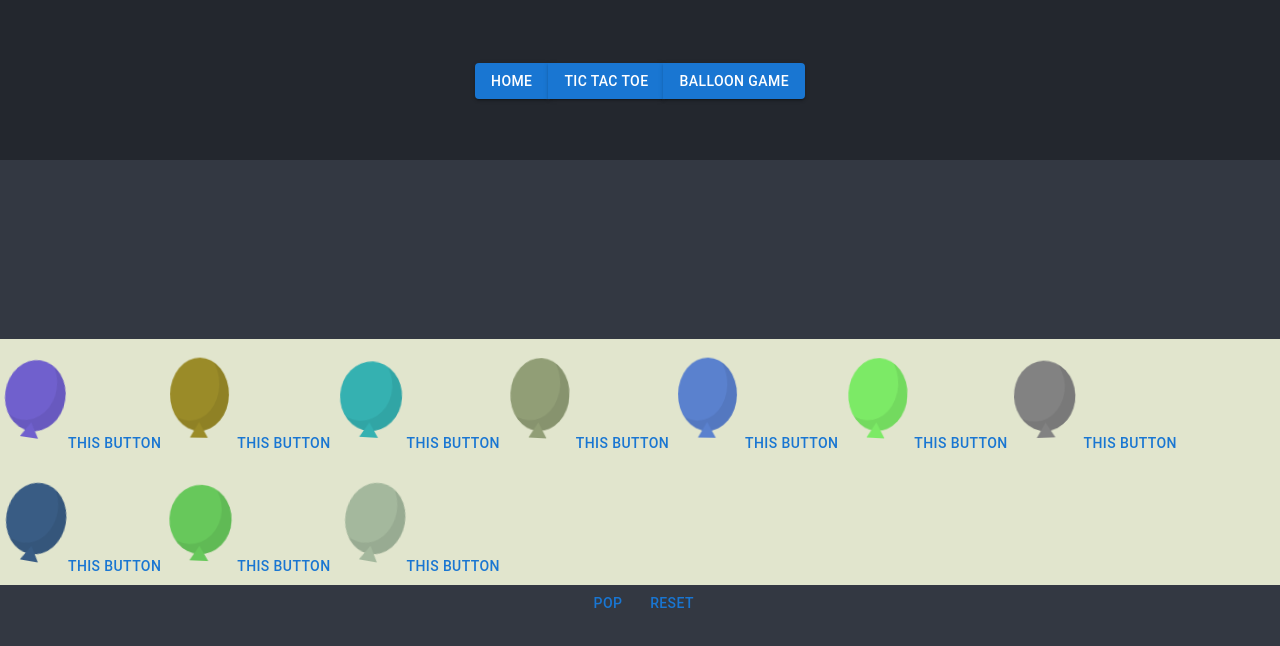
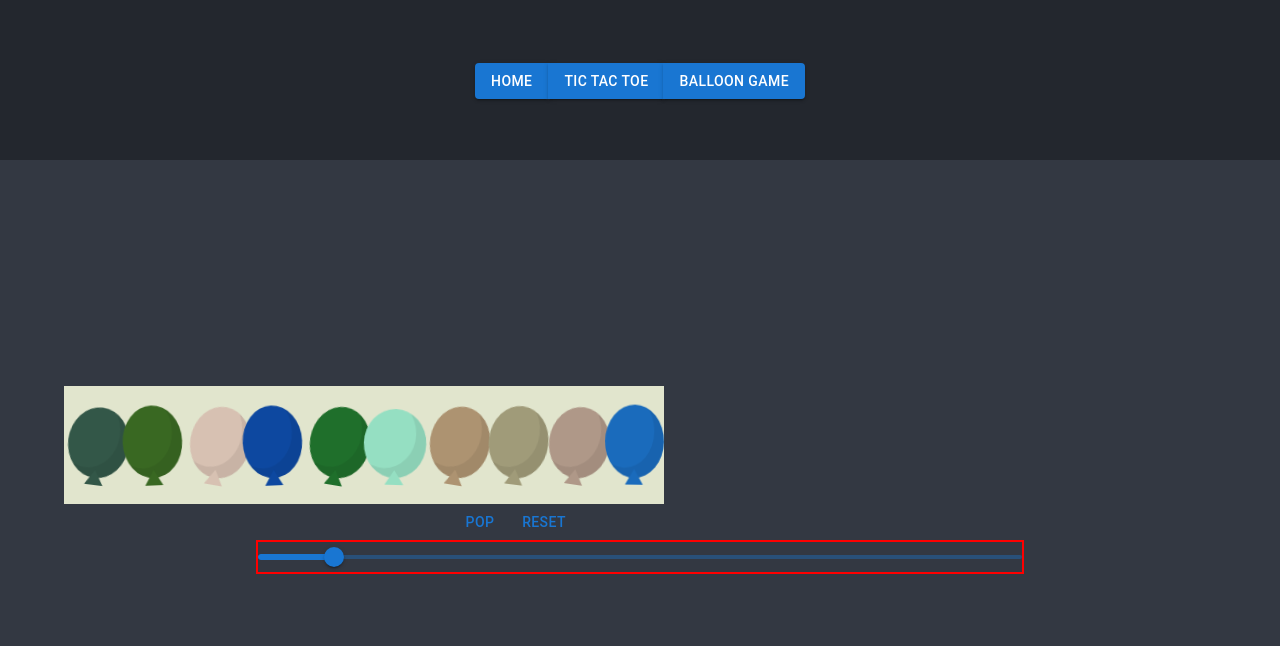
Before and after one commit to TheJD-droid/TheJD.github.io, a React (Create React App) app in the folder my_website/: page /BalloonPage in a window 1280 px wide. Shown: the top 646 px of the page. Built offline with nearby package versions, Linux system fonts and the light colour scheme.

Commit message:
Formatting, sound, state
Fixed some formatting, got the toBePopped state working properly, added the balloonpopping sound, associated it with each balloon, and has it play when a balloon is popped.

```diff
--- a/my_website/src/App.css
+++ b/my_website/src/App.css
@@ -4,7 +4,7 @@
   min-height: fit-content;
 
   background-color: #333842;
-  /*border: 4px rgb(13, 0, 128) solid;*/
+  /* border: 4px green solid; */
 
 }
 
@@ -24,6 +24,8 @@
   background-color: #23272e;
   min-height: 20vh;
   min-width: fit-content;
+  max-width: 100vw;
+  max-height: 100vh;
   display: flex;
   flex-direction: column;
   align-items: center;
@@ -36,12 +38,16 @@
   background-color: #333842;
   min-height: 80vh;
   min-width: fit-content;
+  max-width: 100vw;
+  max-height: 100vh;
   display: flex;
   flex-direction: column;
   align-items: center;
   justify-content: center;
   font-size: calc(10px + 2vmin);
   color: white;
+
+
 }
 
 .App-link {
--- a/my_website/src/CSSFiles/bubble.css
+++ b/my_website/src/CSSFiles/bubble.css
@@ -1,4 +1,4 @@
-body {
+/* body {
     display: grid;
     place-content: center;
     height: 100vh;
@@ -133,4 +133,4 @@ body {
 
     97%, 100% {
       -webkit-transform: scale(1);
-      transform: scale(1); } }
+      transform: scale(1); } } */
--- a/my_website/src/components/BalloonGame/Balloon.js
+++ b/my_website/src/components/BalloonGame/Balloon.js
@@ -1,6 +1,7 @@
 import { Button } from '@mui/material';
 import '../../CSSFiles/balloons.css'
 import React, { useEffect, useRef } from 'react';
+import balloonPopSound from '../../assets/balloonpop-83760.mp3';
 
 export default function Balloon(props) {
 
@@ -9,6 +10,13 @@ export default function Balloon(props) {
     const [chosenColor, setChosenColor] = React.useState(randomColor());
 //    const chosenColor = randomColor();
     const [chosenDuration, setChosenDuration] = React.useState(randomAnimationDuration());
+
+
+
+    function playSound() {
+        new Audio(balloonPopSound).play()
+    }
+
 
     useEffect(()=> {
         if (props.onReset) {
@@ -20,28 +28,38 @@ export default function Balloon(props) {
         }
     }, [props.onReset])
 
+
     useEffect(() => {
-        console.log(balloonState);
-        console.log('is popping an instrument?')
-        if (props.toBePopped != -1) {
-            console.log('will I pop?')
+        if (balloonState === 'balloon popped') {
+            playSound()
+        }
+    }, [balloonState])
 
+
+    const handleClick = () => {
+        if (balloonState === 'balloon') {
+            props.handlePop(props.idNum)
+            console.log(props)
+            console.log("but do we reset?")
+            //playSound()
         }
-        console.log(props.setToBePopped)
-        if (props.toBePopped == props.idNum) {
-            console.log('I will pop!')
-            setBalloonState('balloon popped');
+        else if (balloonState === 'balloon popped') {
+            setBalloonState('balloon')
+        }
+    };
+
+    useEffect(() => {
+        if((props.toBePopped === props.idNum) && (balloonState != 'balloon popped')) {
+            setBalloonState('balloon popped')
+            //playSound()
+            props.handlePop(-1)
             console.log(props.toBePopped)
-            console.log(balloonState)
         }
+
 
     }, [props.toBePopped])
 
 
-
-    const handleClick = () => {
-        console.log(props);
-    };
 
     const style = {
 
@@ -95,9 +113,9 @@ export default function Balloon(props) {
             ▲
             </div>
         </div>
-        <Button onClick={() => {
+        {/* <Button onClick={() => {
             handleClick();
-            }}>THIS BUTTON</Button>
+            }}>THIS BUTTON</Button> */}
         </>
 
     );
--- a/my_website/src/pages/BalloonPage.js
+++ b/my_website/src/pages/BalloonPage.js
@@ -6,7 +6,7 @@ import '../CSSFiles/bubble.css';
 import Balloon from "../components/BalloonGame/Balloon";
 import { Grid } from "@mui/material";
 import { useState } from "react";
-
+import { Slider } from "@mui/material";
 
 export default function BalloonPage() {
 
@@ -19,23 +19,20 @@ export default function BalloonPage() {
     //         popSound.play();
     //     });
     // });
-    const [poppingSoundNow, setPoppingSoundNow] = React.useState(false);
+    //const [poppingSoundNow, setPoppingSoundNow] = React.useState(false);
     const [onReset, setOnReset] = React.useState(false)
     const [onPopped, setOnPopped] = React.useState(false)
-    const [toBePopped, setToBePopped] = useState(-1);
-    const numberOfBalloons = 10;
-/*
-    const states = new Array()
+    const [toBePopped, setToBePopped] = React.useState(-1);
+    //const numberOfBalloons = 10;
 
-    for (let i = 0; i < numberOfBalloons; i++) {
-        const [balloonState, setBalloonState] = React.useState('balloon');
-        states.concat({i: {'state': balloonState, 'setState': setBalloonState}})
+    const [numberOfBalloons, setNumberOfBalloons] = React.useState(10)
+
+    const [whichBalloonToPop, setWhichBalloonToPop] = React.useState(1);
+
+    const [gameState, setGameState] = React.useState(new Array())
+    const handleChangeOfBalloons = (event, newValue) => {
+        setNumberOfBalloons(newValue)
     }
-*/
-    useEffect(() => {
-        setPoppingSoundNow(false);
-    }, [poppingSoundNow]);
-
 
 
     useEffect(() => {
@@ -43,52 +40,45 @@ export default function BalloonPage() {
             setOnReset(false)
             setToBePopped(-1)
         }
-        resetBalloons()
+
     }, [onReset]);
 
-    useEffect(() => {
-        if(toBePopped != -1) {
-            popBalloon(toBePopped);
 
-        }
-        // if (onPopped) {
-        //     setOnPopped(false)
-        // }
-    //}, [onPopped]);
-    }, [toBePopped]);
 
-    const popBalloon = (toBePopped) => {
-        console.log(toBePopped)
-        //setToBePopped(-1)
-        //setBalloonState('balloon popped')
-      }
 
-      const resetBalloons = () => {
-        console.log('resetBalloons')
-        setToBePopped(-1)
 
+      const handlePop = (x) => {
+        setToBePopped(x)
       }
 
 
 
-
     return(
-        <>
-            <div className="pageContainer">
-            <Grid container>
+        <><Grid container direction='column'>
+            <Grid item>
+            {/* <div className="pageContainer" style={{marginLeft: '5vw', marginRight: '5vw', width: 'fit-content', justifyContent: 'center'}}> */}
+            <Grid container style={{ marginLeft:'5vw', marginRight: '5vw', background:'hsl(70, 31%, 85%)', textAlign: 'center', width: 'fit-content', justifyContent: 'center'}}>
                 {/* <Grid item>
                     <Balloon className={balloonState} onReset={onReset} setOnReset={setOnReset}></Balloon>
                 </Grid> */}
 
                 {/* {console.log(createBalloons(numberOfBalloons, balloonState, onReset, setOnReset))} */}
-                {createBalloons(numberOfBalloons, 'balloon', onReset, setOnReset, toBePopped, setToBePopped)}
+                {createBalloons(numberOfBalloons, onReset, setOnReset, toBePopped, handlePop)}
 
 
             </Grid>
-            </div>
+
+
+            {/* </div> */}
+            </Grid>
+            <Grid item>
+            <Grid container direction='column' style={{maxWidth: '80vw'}}>
+                <Grid item style={{maxWidth: '80vw'}}>
                     <div>
                         <Button onClick={() => {
-                    setToBePopped(5);
+                            // setToBePopped(5);
+                            setToBePopped(whichBalloonToPop);
+                            setWhichBalloonToPop(((whichBalloonToPop % 10) + 1))
                             console.log(toBePopped);
                             //setPoppingSoundNow(true)
 
@@ -99,8 +89,20 @@ export default function BalloonPage() {
 
                             }}>Reset</Button>
                     </div>
+                </Grid>
+                <Grid item style={{width: '80vw', maxWidth: '60vw', border: '2px solid red', marginLeft: '20vw', marginRight: '20vw'}}>
+                    <Grid container direction='row'>
+                        {/* <Grid item style={{width: '20vw', border:'2px solid green'}} /> */}
+                        {/* <Grid item style={{width: '80vw', border: '2px solid red'}}> */}
 
+                                <Slider defaultValue={10} aria-label="Default" valueLabelDisplay="auto" value={numberOfBalloons} onChange={handleChangeOfBalloons} style={{width: '80vw', maxWidth: '1058px'}}/>
 
+                        {/* </Grid> */}
+                    </Grid>
+                </Grid>
+                </Grid>
+            </Grid>
+            </Grid>
         </>
     );
 }
@@ -120,11 +122,11 @@ export default function BalloonPage() {
 // }
 
 
-function createBalloons(numberOfBalloons, onReset, setOnReset, toBePopped, setToBePopped) {
+function createBalloons(numberOfBalloons, onReset, setOnReset, toBePopped, handlePop) {
     // let list = new ArrayList[];
     let result = new Array()
     for (let i = 0; i < numberOfBalloons; i++) {
-        result = result.concat((<Grid key={`uniqueGridId${i}`}item><Balloon key={`uniqueBalloonId${i + 1}`} idNum={i + 1} onReset={onReset} setOnReset={setOnReset} toBePopped={toBePopped} setToBePopped={setToBePopped}></Balloon></Grid>));
+        result = result.concat((<Grid key={`uniqueGridId${i}`}item><Balloon key={`uniqueBalloonId${i + 1}`} idNum={i + 1} onReset={onReset} setOnReset={setOnReset} toBePopped={toBePopped} handlePop={handlePop}></Balloon></Grid>));
     }
     return result;
 }
```
Lines whose indentation alone changed are shown as unchanged.
